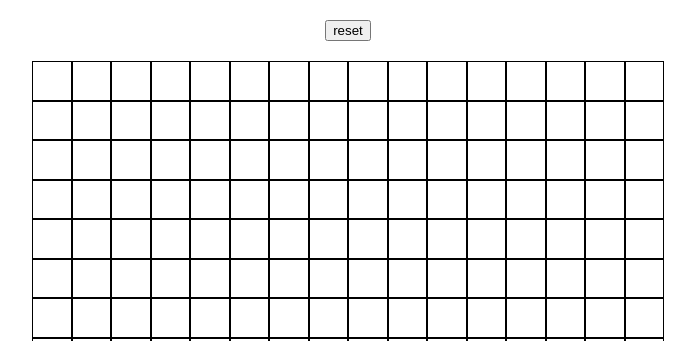
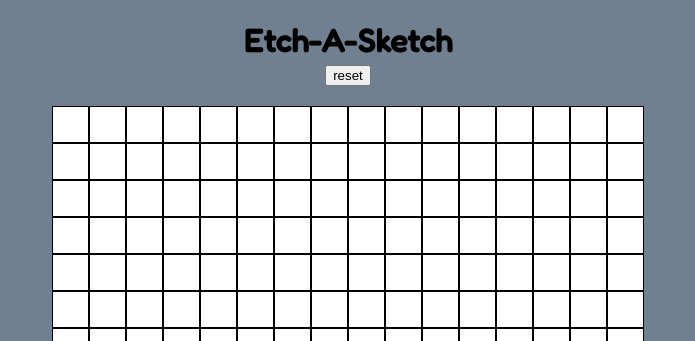
Before and after one commit to rickertl/etch-a-sketch, a plain HTML site: page index.html in a window 1280 px wide. Shown: the top 341 px of the page, without its empty margins (292-987 px from the left). Drawn offline with Linux system fonts and the light colour scheme.

Commit message:
added styling

```diff
--- a/app.js
+++ b/app.js
@@ -14,9 +14,9 @@ const resetButton = document.createElement('button');
 // calculate square size and insert style into head
 function calcSquare() {
     if (gridHeight < gridWidth) {
-        squareSize = (gridHeight * .75) / gridNumber;
+        squareSize = (gridHeight * .70) / gridNumber;
     } else {
-        squareSize = (gridWidth * .75) / gridNumber;
+        squareSize = (gridWidth * .70) / gridNumber;
     }
     headStyle.textContent = `.square {height: ${squareSize}px; width: ${squareSize}px;}`;
     head.appendChild(headStyle);
--- a/index.html
+++ b/index.html
@@ -9,6 +9,8 @@
     <script src="app.js" defer></script>
 </head>
 <body>
-    <div class="container"></div>
+    <div class="container">
+        <h1>Etch-A-Sketch</h1>
+    </div>
 </body>
 </html>
--- a/style.css
+++ b/style.css
@@ -1,5 +1,10 @@
+@import url("https://fonts.googleapis.com/css2?family=Fredoka:wght@400;500&display=swap");
+body {
+  background-color: slategray;
+  font-family: "Fredoka", sans-serif;
+}
 .container {
-  /* margin: 0 auto; */
+  text-align: center;
 }
 .row {
   display: flex;
@@ -7,11 +12,15 @@
 }
 .square {
   border: 0.5px solid black;
+  background-color: #fff;
 }
 .active {
   background-color: black;
 }
 .reset-button {
   display: block;
-  margin: 20px auto;
+  margin: 0 auto 20px;
 }
+h1 {
+  margin-bottom: 5px;
+}
```
